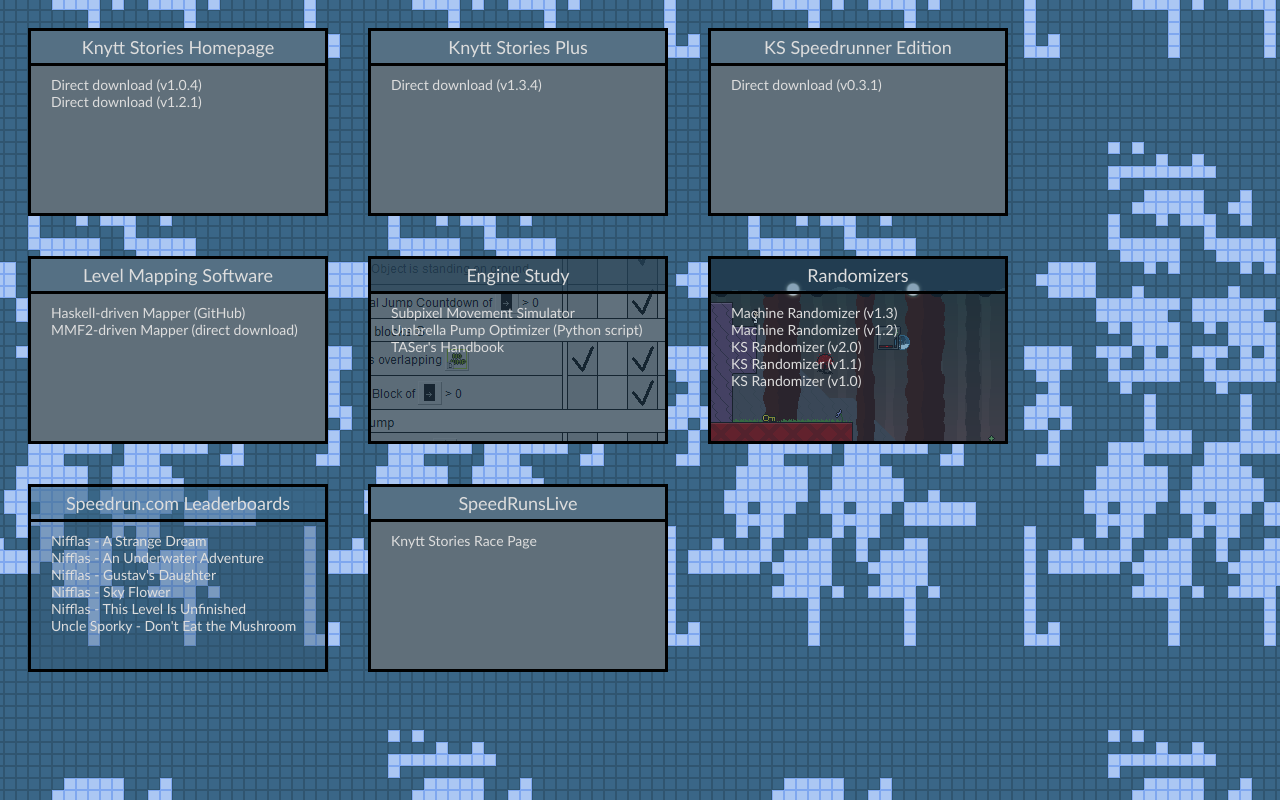
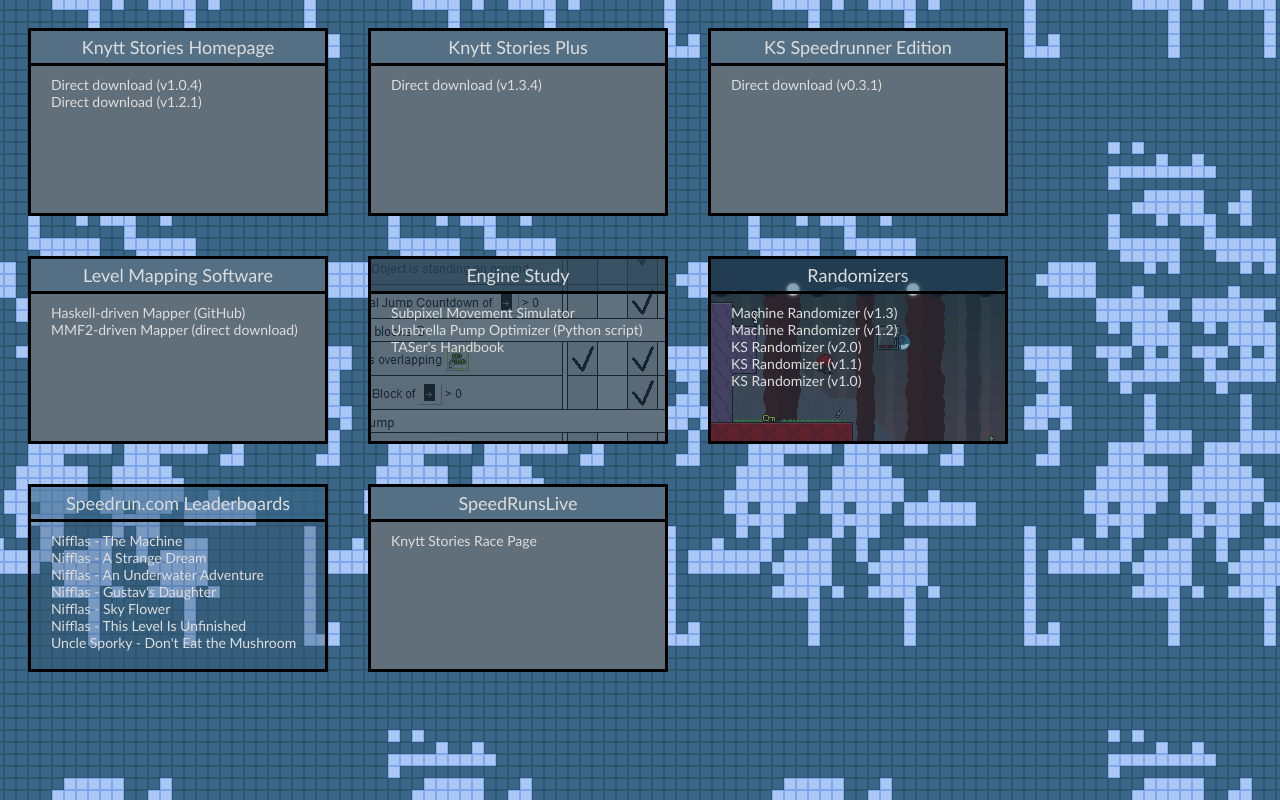
Before and after one commit to Gliperal/KSRuns, a plain HTML site: page WebContent/resources/index.html in a window 1280 px wide. Drawn offline with Linux system fonts and the light colour scheme.

Commit message:
Added Machine to list of speedrun.com leaderboards.

```diff
--- a/WebContent/resources/index.html
+++ b/WebContent/resources/index.html
@@ -152,6 +152,8 @@
 			Speedrun.com Leaderboards
 		</td></tr>
 		<tr><td class="resource-body" valign="top">
+			<a target="_blank" href="https://www.speedrun.com/knytts">Nifflas - The Machine</a>
+			<br/>
 			<a target="_blank" href="https://www.speedrun.com/knyttsasd">Nifflas - A Strange Dream</a>
 			<br/>
 			<a target="_blank" href="https://www.speedrun.com/knyttsaua">Nifflas - An Underwater Adventure</a>
```
